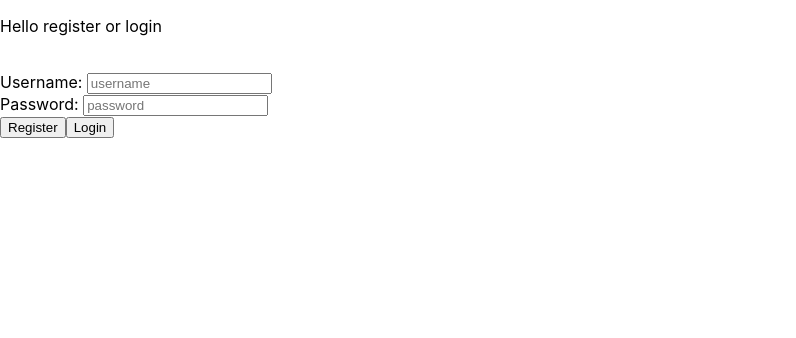
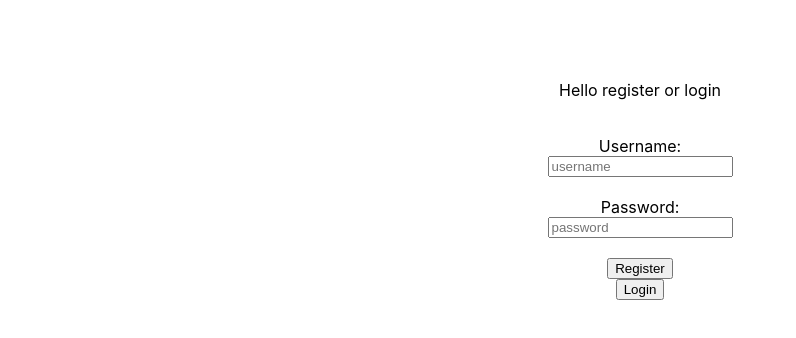
Before and after one commit to meerabal/onTrack, a React (Create React App) app: page /event/add in a window 1280 px wide. Shown: the top 338 px of the page, without its empty margins (0-796 px from the left). Built offline with nearby package versions, Linux system fonts and the light colour scheme.

Commit message:
Added alignment

```diff
--- a/src/App.css
+++ b/src/App.css
@@ -1,5 +1,13 @@
 .App {
   text-align: center;
+}
+
+#base {
+  display: flex;
+  padding-top: 4em;
+  justify-content: center;
+  align-items: center;
+  flex-direction: column;
 }
 
 .App-logo {
--- a/src/App.tsx
+++ b/src/App.tsx
@@ -65,7 +65,7 @@ function App() {
   };
 
   return (
-    <>
+    <div id="base">
       <Router>
         {currentUser ? <Header user={currentUser} logout={logout} /> : null}
 
@@ -95,7 +95,7 @@ function App() {
           </Routes>
         )}
       </Router>
-    </>
+    </div>
   );
 }
 
--- a/src/pages/AddEvent.tsx
+++ b/src/pages/AddEvent.tsx
@@ -29,7 +29,7 @@ const AddEventPage = ({ user, addEvent }: AddEventPageInterface) => {
     const newEvent = {
       name: name.current,
       course: course.current,
-      date: new Date(),
+      date: new Date(), // TODO: date custom
       complete: false,
     };
     user.events.push(newEvent);
--- a/src/pages/Calendar.tsx
+++ b/src/pages/Calendar.tsx
@@ -31,7 +31,7 @@ const CalendarPage = ({ user, completeEvent }: CalendarPageInterface) => {
         user.events.map((task: Task) => {
           return (
             task.date.toDateString() === value.toDateString() && (
-              <>
+              <div style={{ flexDirection: "row" }}>
                 <input
                   type="checkbox"
                   defaultChecked={task.complete}
@@ -48,7 +48,7 @@ const CalendarPage = ({ user, completeEvent }: CalendarPageInterface) => {
                   </s>
                 )}
                 <br />
-              </>
+              </div>
             )
           );
         })}
```
